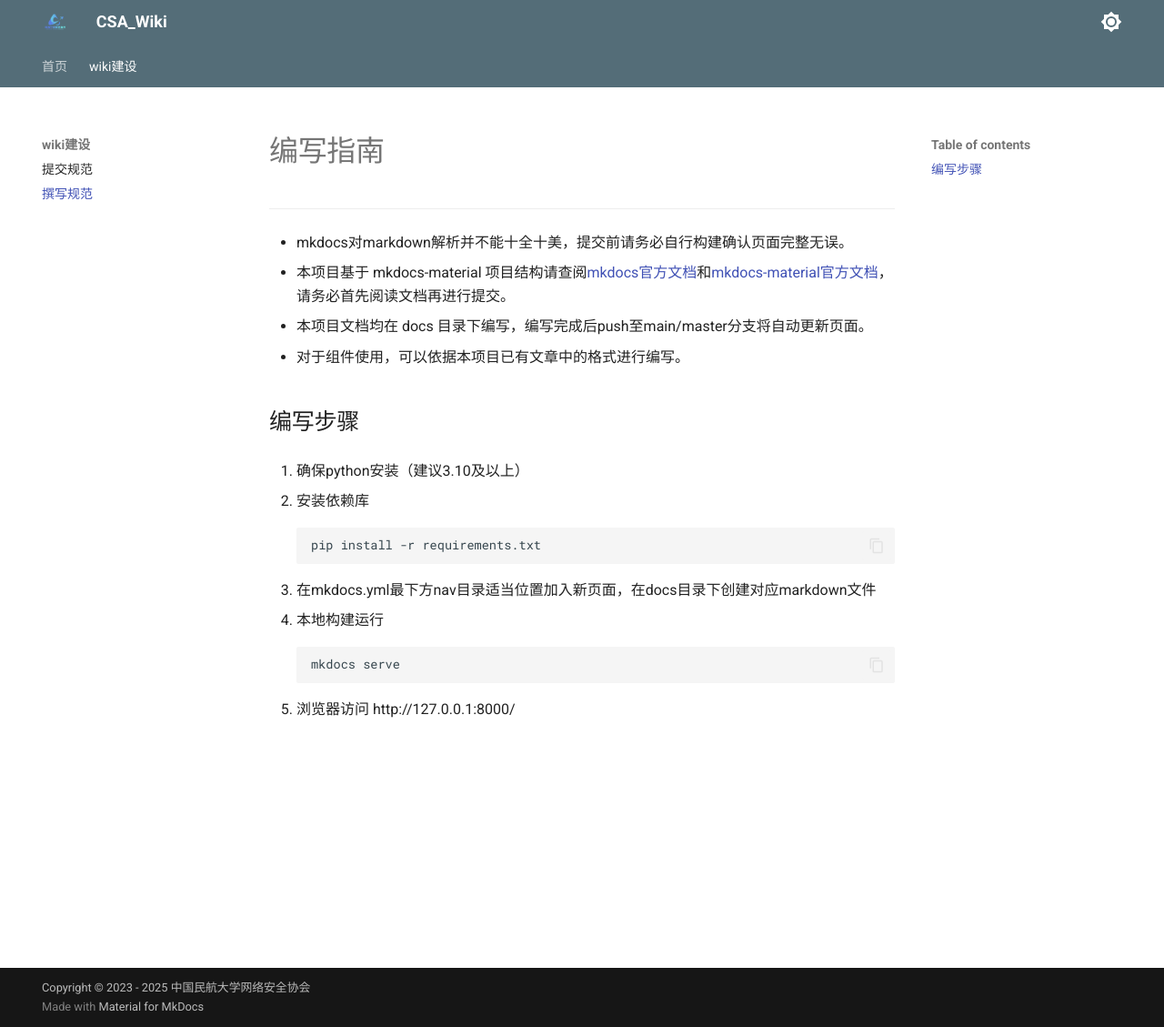
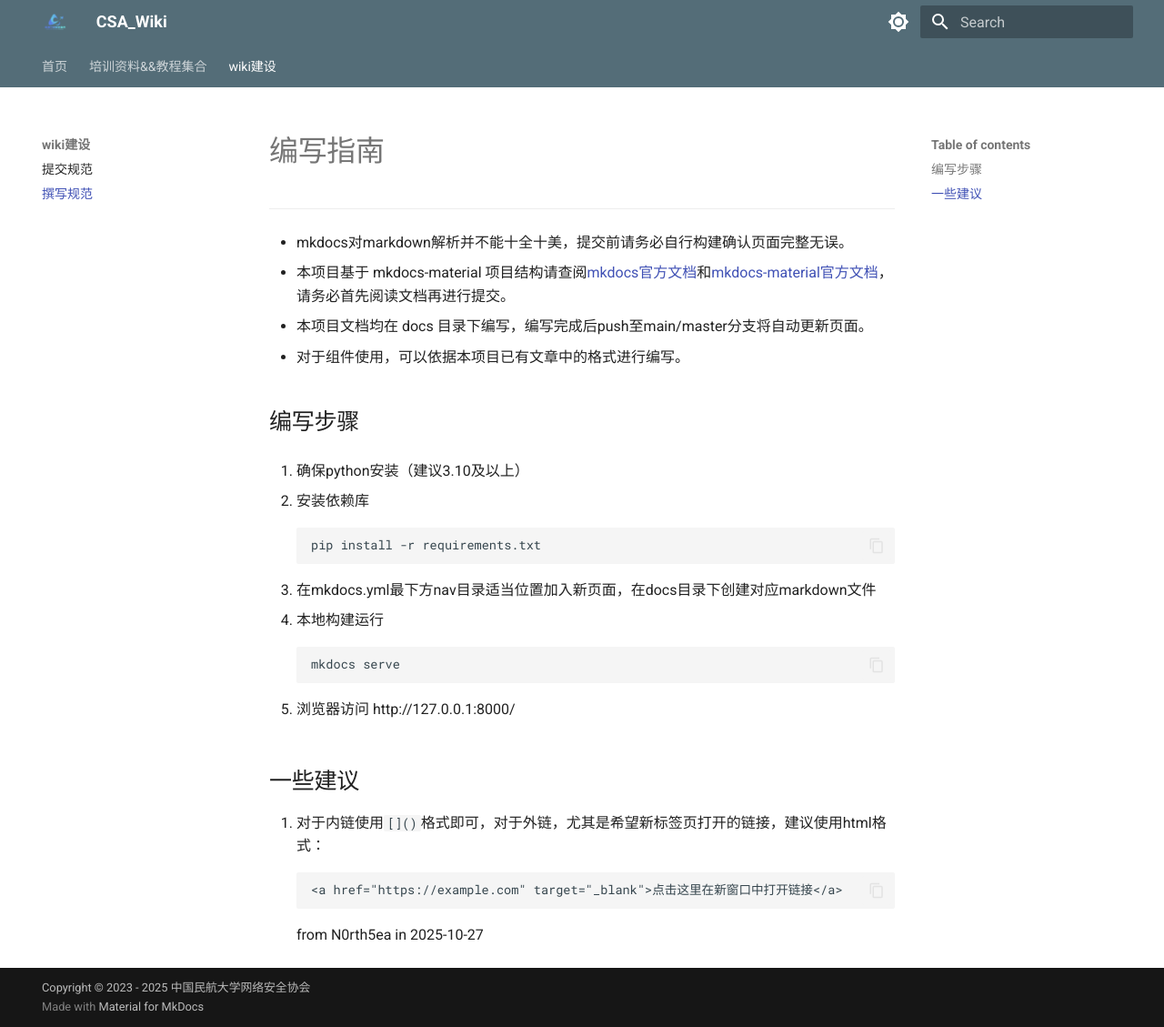
Before and after one commit to Gavver/CAUC-CSA.github.io, an MkDocs documentation site: the page built from docs/contributing/writing.md, in a window 1280 px wide and 1129 px high. Shown: the whole window at 91% size. Built offline with MkDocs 1.6.1 and Material for MkDocs 9.7.7, drawn with Linux system fonts in a browser that asks for light colours.

Commit message:
添加VMWare Workstation Pro 17 安装与配置文档，更新提交指南，优化导航栏

````diff
--- a/docs/contributing/writing.md
+++ b/docs/contributing/writing.md
@@ -24,3 +24,11 @@
    ```
 
 5. 浏览器访问 http://127.0.0.1:8000/
+
+## 一些建议
+
+1. 对于内链使用`[]()`格式即可，对于外链，尤其是希望新标签页打开的链接，建议使用html格式：
+   ```markdown
+   <a href="https://example.com" target="_blank">点击这里在新窗口中打开链接</a>
+   ```
+   from N0rth5ea in 2025-10-27
--- a/mkdocs.yml
+++ b/mkdocs.yml
@@ -46,9 +46,12 @@ markdown_extensions:
       alternate_style: true
 plugins:
   - include-markdown
+  - search
 # 导航栏配置
 nav:
   - 首页: index.md
+  - 培训资料&&教程集合:
+      - 01_VMWare虚拟机的安装与使用: training/25-10-31VMWareWorkstationPro/index.md
   - wiki建设:
       - 提交规范: contributing/contributing.md
       - 撰写规范: contributing/writing.md
````
Also changed, not shown: docs/contributing/contributing.md (+3 -0 lines), docs/training/25-10-31VMWareWorkstationPro/index.md (added, +55 -0 lines), docs/training/25-10-31VMWareWorkstationPro/image-DownloadChoice.png (added), docs/training/25-10-31VMWareWorkstationPro/image-DownloadRegister.png (added), docs/training/25-10-31VMWareWorkstationPro/image-DownloadUrl.png (added).
